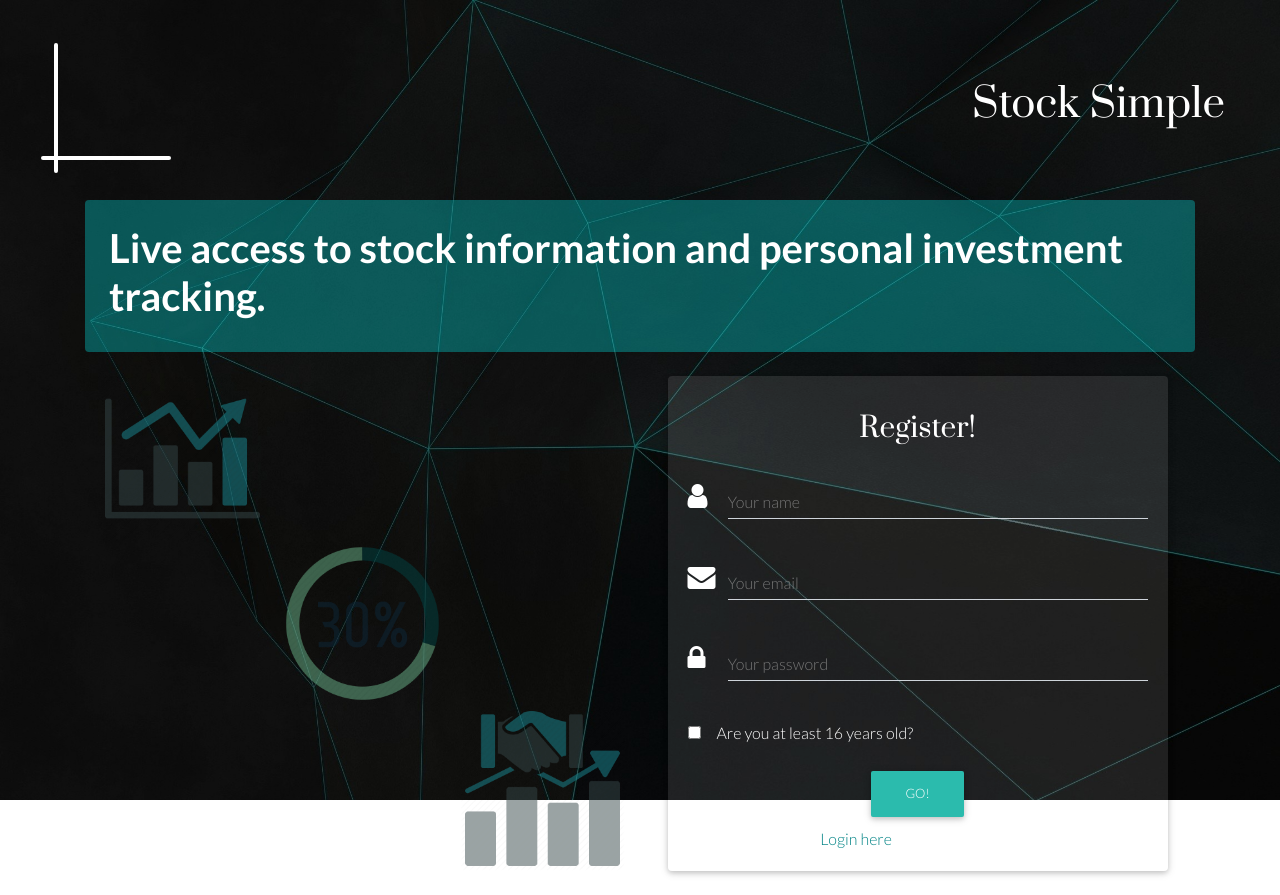
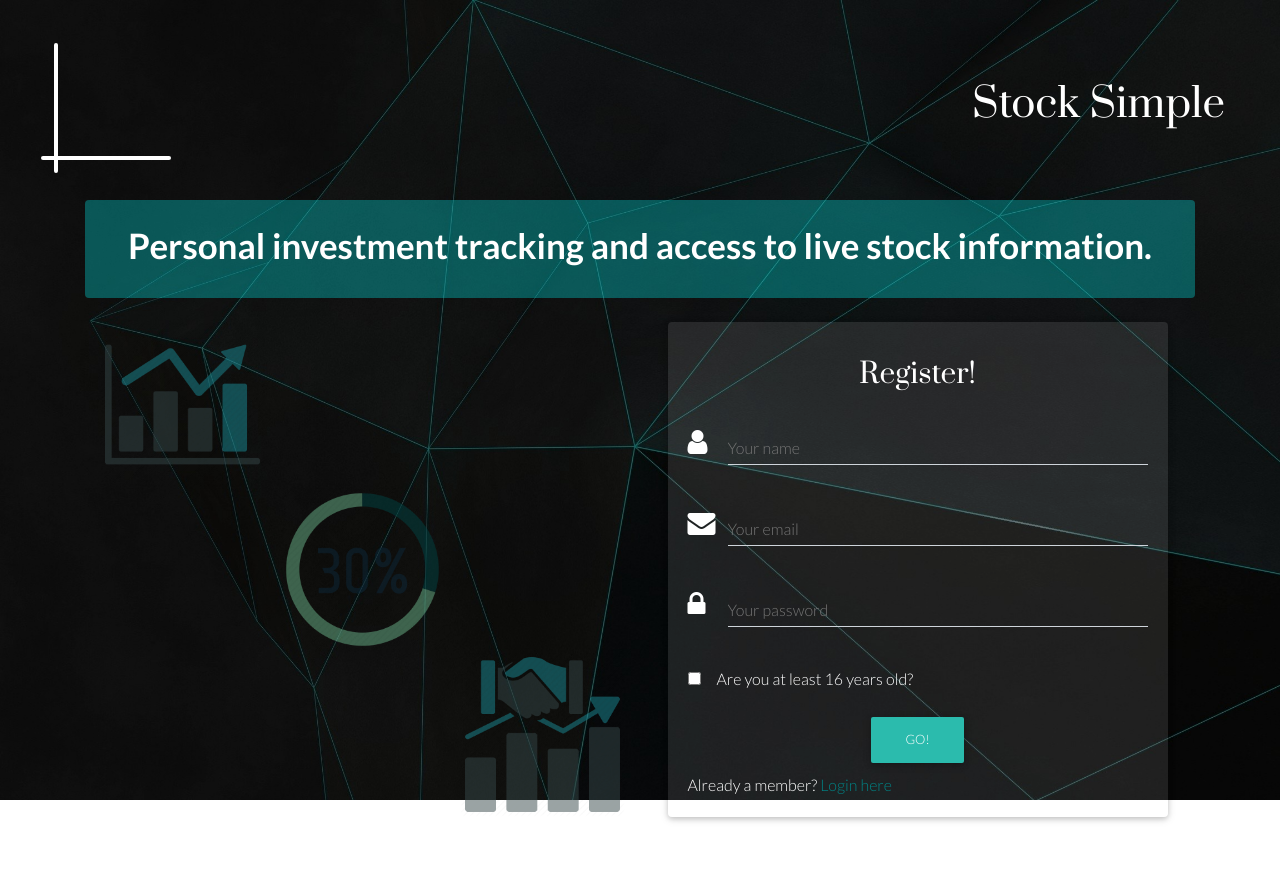
Before and after one commit to stockAppTeam/stockSimple, a React (Create React App) app in the folder client/: page /register in a window 1280 px wide. After the commit the page ends 841 px from the top, so only its background shows below. Built offline with nearby package versions, Linux system fonts and the light colour scheme.

Commit message:
data structures and login/register design

```diff
--- a/client/src/pages/Login/Login.css
+++ b/client/src/pages/Login/Login.css
@@ -22,7 +22,7 @@
 }
 
 .login-info {
-  font-size: 40px;
+  font-size: 35px;
 }
 
 .form input:focus {
--- a/client/src/pages/Login/Login.js
+++ b/client/src/pages/Login/Login.js
@@ -69,21 +69,21 @@ class Login extends Component {
           <Row className="justify-content-center align-items-center w-100 mt-3 flex-column">
             <Row className="info-row mb-4 w-100 p-4 rounded justify-content-center">
               <p className="content-font text-white h4 font-weight-bold text-left login-info">
-                Live access to stock information and personal investment tracking.
+                Personal investment tracking and access to live stock information.
             </p>
             </Row>
             <Row className="w-100">
               <Col className="mb-4 col-12">
                 <Card className="text-white login-card mx-auto content-font ">
                   <CardBody>
-                    <form>
+                    <form className="form">
                       <p className="h4 text-center p-2 heading-font">Login</p>
                       <div className="text-white">
                         <Input label="Your email" icon="envelope" group type="email" validate error="wrong" name="email" value={email} onChange={this.onChange} success="right" />
                         <Input label="Your password" icon="lock" group type="password" validate name="password" value={password} onChange={this.onChange} />
                       </div>
                       <div className="text-center p-2 mt-1">
-                        <Button className="turq-bg" onClick={this.onSubmit}>Login</Button>
+                        <Button className="turq-bg" type="sumbit" onSubmit={this.onSubmit} onClick={this.onSubmit}>Login</Button>
                       </div>
                       <p>
                         Not a member ? <Link to="/register"><span className="glyphicon glyphicon-plus-sign mt-3" aria-hidden="true"></span>Sign up here</Link>
--- a/client/src/pages/Register/Register.css
+++ b/client/src/pages/Register/Register.css
@@ -29,7 +29,7 @@ a {
 }
 
 .register-info {
-  font-size: 40px;
+  font-size: 35px;
 }
 
 .registerImg {
--- a/client/src/pages/Register/Register.js
+++ b/client/src/pages/Register/Register.js
@@ -76,7 +76,7 @@ class Register extends Component {
           <Row className="justify-content-center align-items-center w-100 mt-3 flex-column">
             <Row className="info-row mb-4 w-100 p-4 rounded justify-content-center">
               <p className="content-font text-white h4 font-weight-bold text-left register-info">
-                  Live access to stock information and personal investment tracking.
+              Personal investment tracking and access to live stock information.
               </p>
             </Row>
             <Row className="w-100">
@@ -100,7 +100,7 @@ class Register extends Component {
                         </div>
                       </div>
                       <div className="text-center p-1 mt-3">
-                        <Button className="turq-text" onClick={this.onSubmit} >Go!</Button>
+                        <Button className="turq-text" type="sumbit" onSubmit={this.onSubmit} onClick={this.onSubmit} >Go!</Button>
                       </div>
                       Already a member? <Link to="/login"><span className="glyphicon glyphicon-plus-sign turq-text text-left" aria-hidden="true"></span>Login here</Link>
                     </form>
```
Also changed, not shown: 1 other file (tests, documents, lock files or other folders).
